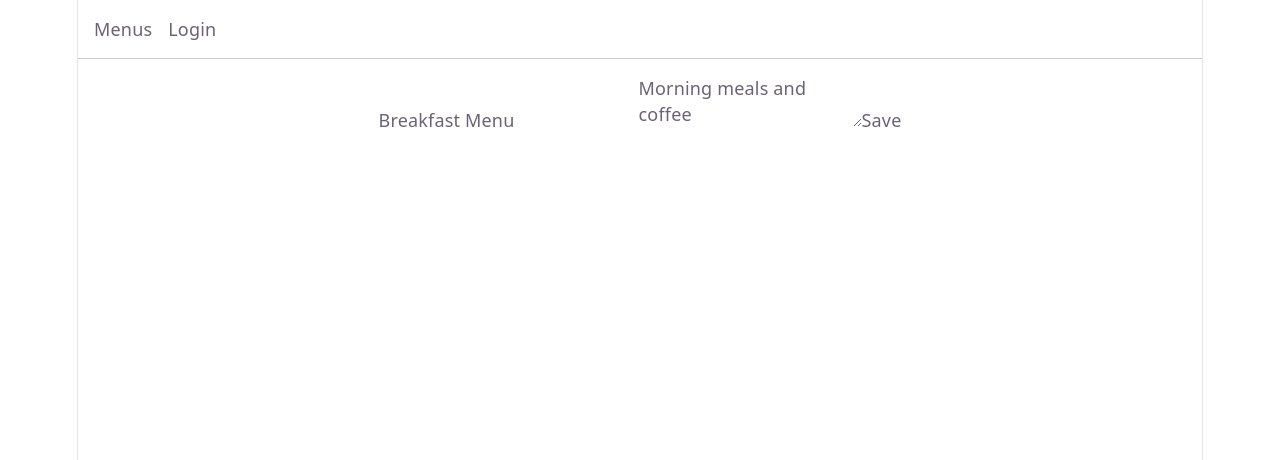
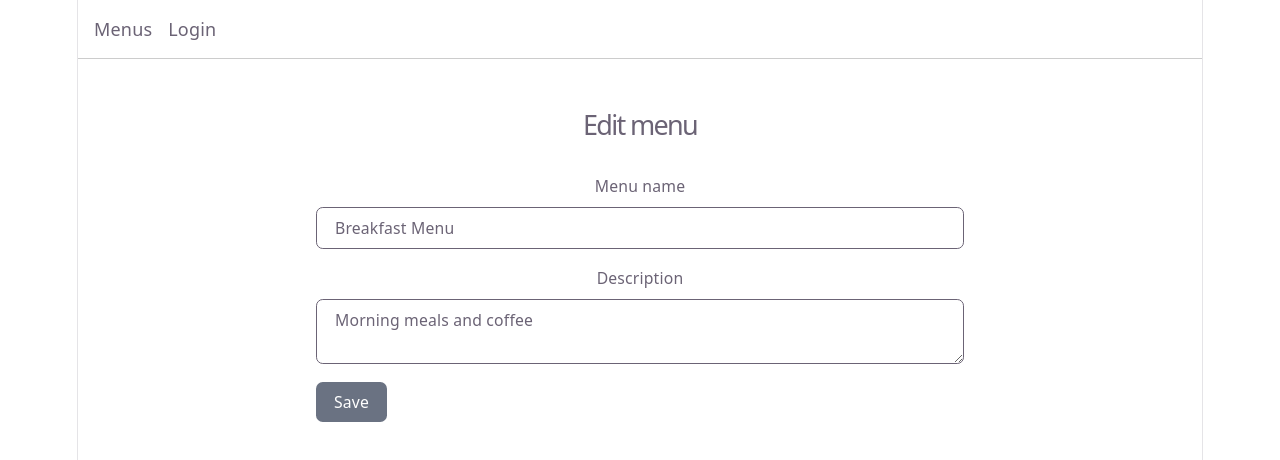
Before and after one commit to enterkvas/menu-manager, a React (Vite) app: page /menus/13b56b64-14df-4efa-8edf-567d80291c27 in a window 1280 px wide. Shown: the top 460 px of the page. Built offline with nearby package versions, Linux system fonts and the light colour scheme.

Commit message:
Refine menu editor UI

```diff
--- a/src/entities/menu/MenuCard.tsx
+++ b/src/entities/menu/MenuCard.tsx
@@ -14,7 +14,7 @@ export function MenuCard({ menu }: Props) {
         borderRadius: '12px',
       }}
     >
-        <h2>{menu.name}</h2>
+        <h2 className="text-xl font-semibold">{menu.name}</h2>
 
         <p>{menu.description}</p>
 
--- a/src/features/create-menu/ui/CreateMenuModal.tsx
+++ b/src/features/create-menu/ui/CreateMenuModal.tsx
@@ -13,7 +13,7 @@ export default function CreateMenuModal({
 
     return (
         <Modal onClose={onClose}>
-            <h2 className="text-2xl font-bold text-black">
+            <h2 className="text-xl font-bold text-black">
                 Create Menu
             </h2>
             <CreateMenuForm onCreateMenu={onCreateMenu} onClose={onClose} />
--- a/src/features/menu-editor/ui/MenuEditor.tsx
+++ b/src/features/menu-editor/ui/MenuEditor.tsx
@@ -1,5 +1,6 @@
+import { useState } from 'react'
 import type { Menu, UpdateMenuData } from '@/entities/menu/types'
-import { useState } from 'react'
+import { fieldBaseStyles } from '@/shared/ui/styles/fieldStyles'
 
 type MenuEditorProps = {
     menu: Menu
@@ -12,9 +13,32 @@ export function MenuEditor({
 }: MenuEditorProps) {
     const [draft, setDraft] = useState(menu)
 
+    function handleSubmit(e: React.FormEvent<HTMLFormElement>) {
+        e.preventDefault()
+
+        onSave({
+            name: draft.name,
+            description: draft.description,
+    })
+}
+
     return (
-        <>
+        <div className="mx-auto max-w-xl">
+            <h1 className="mb-6 text-2xl font-semibold">
+                Edit menu
+            </h1>
+            <form onSubmit={handleSubmit}>
+                <div className="grid gap-4">
+                    <div className="grid gap-2">
+                        <label
+                            htmlFor="name"
+                            className="text-sm font-medium"
+                        >
+                            Menu name
+                        </label>
                         <input
+                            id="name"
+                            type="text"
                             value={draft.name}
                             onChange={(e) => {
                                 setDraft({
@@ -22,8 +46,19 @@ export function MenuEditor({
                                     name: e.target.value
                                 })
                             }}
+                            className={fieldBaseStyles}
                         />
+                    </div>
+
+                    <div className="grid gap-2">
+                        <label
+                            htmlFor="description"
+                            className="text-sm font-medium"
+                        >
+                            Description
+                        </label>
                         <textarea
+                            id="description"
                             value={draft.description}
                             onChange={(e) => {
                                 setDraft({
@@ -31,20 +66,35 @@ export function MenuEditor({
                                     description: e.target.value
                                 })
                             }}
+                            className={fieldBaseStyles}
                         />
+                    </div>
 
                     <button
-                type="button"
-                onClick={() => {
-                    onSave({
-                        name: draft.name,
-                        description: draft.description,
-                    })
-                }}
+                        type="submit"
+                        className="
+                            justify-self-start
+                            rounded-md
+                            bg-gray-500
+                            px-4
+                            py-2
+                            text-sm
+                            font-medium
+                            text-white
+                            transition-colors
+
+                            enabled:hover:bg-gray-600
+
+                            disabled:cursor-not-allowed
+                            disabled:opacity-50
+                        "
                     >
                         Save
                     </button>
+                </div>
+            </form>
+        </div>
 
-        </>
+
     )
 }
--- a/src/index.css
+++ b/src/index.css
@@ -75,7 +75,6 @@ h2 {
 }
 
 h1 {
-  font-size: 56px;
   letter-spacing: -1.68px;
   margin: 32px 0;
   @media (max-width: 1024px) {
@@ -84,7 +83,6 @@ h1 {
   }
 }
 h2 {
-  font-size: 24px;
   line-height: 118%;
   letter-spacing: -0.24px;
   margin: 0 0 8px;
--- a/src/pages/MenusPage/MenusPage.tsx
+++ b/src/pages/MenusPage/MenusPage.tsx
@@ -19,7 +19,7 @@ export function MenusPage() {
 
   return (
     <div>
-      <h1>Menus</h1>
+      <h1 className="text-2xl font-semibold">Menus</h1>
 
       <CreateMenuButton
         buttonRef={createButtonRef}
```
Lines whose indentation alone changed are shown as unchanged.
